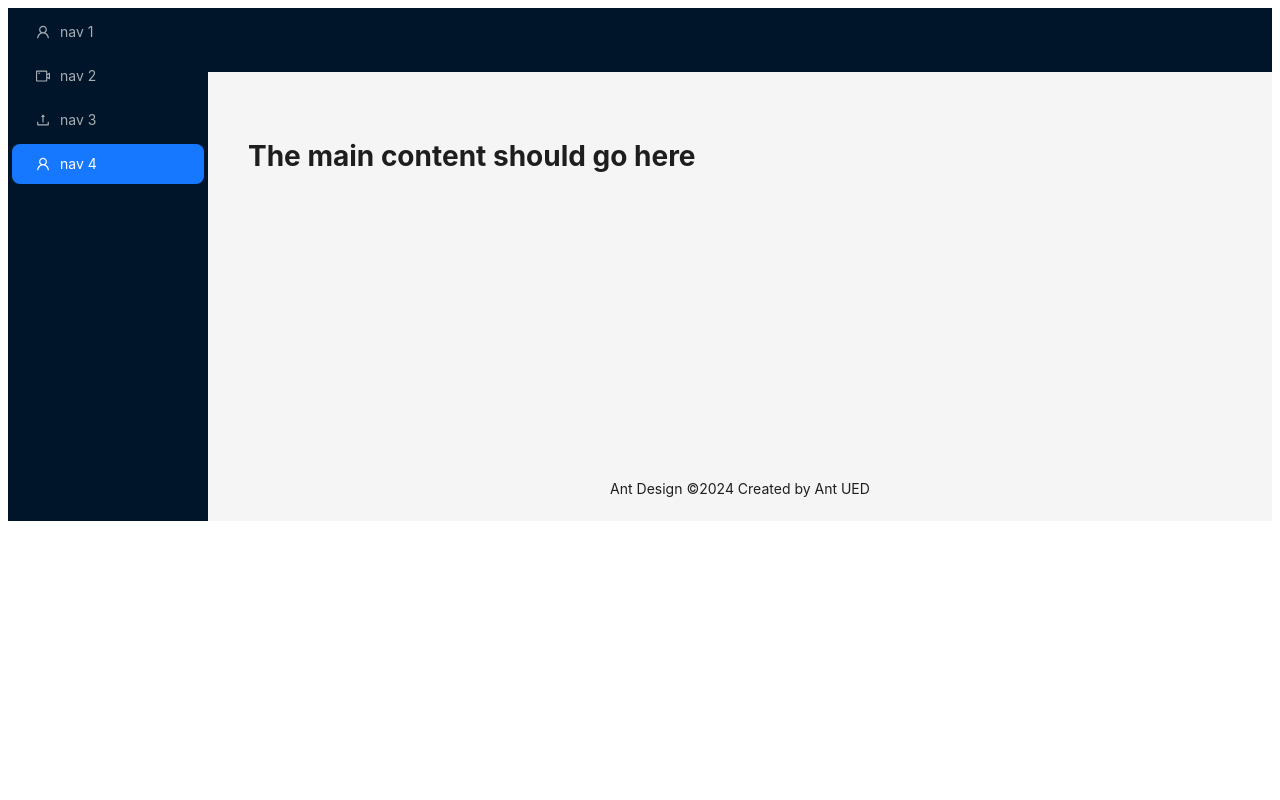
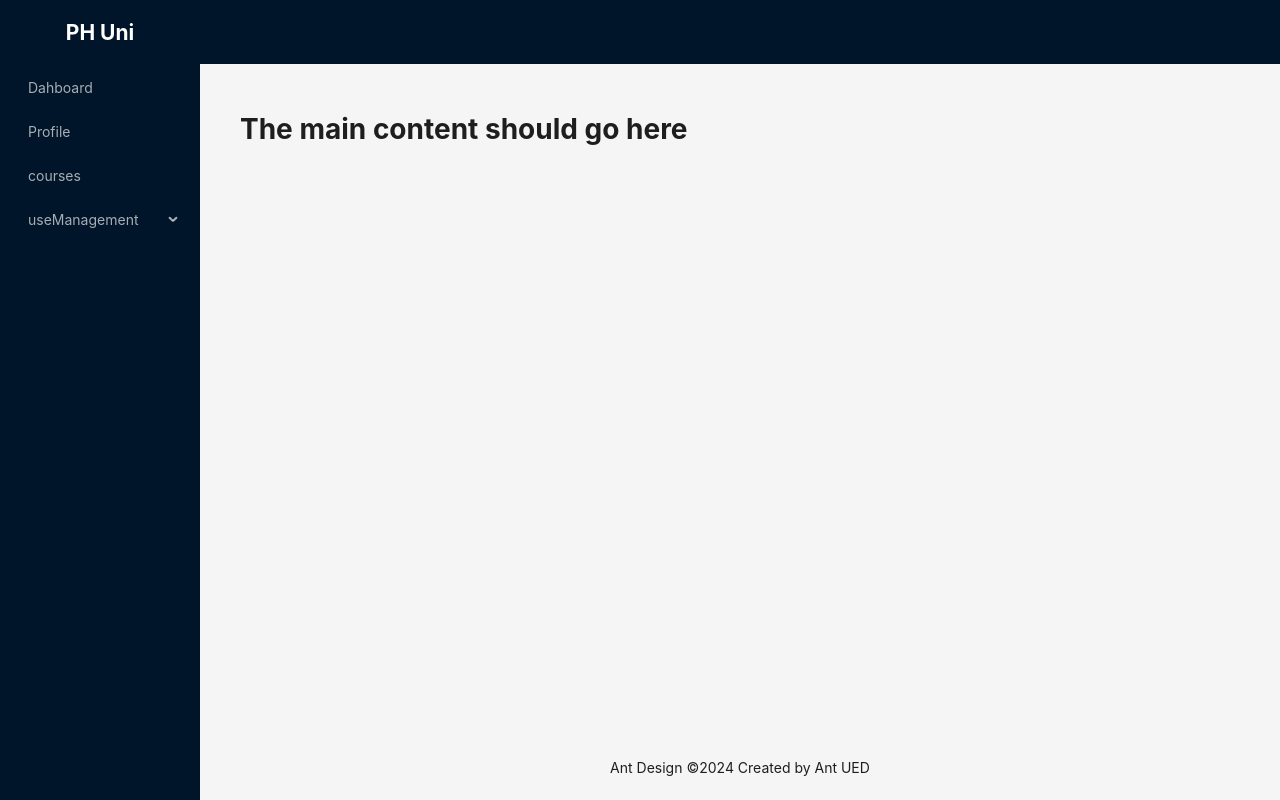
Before and after one commit to Yeakub1/PH-University, a React (Vite) app: page / in a window 1280 px wide. Built offline with nearby package versions, Linux system fonts and the light colour scheme.

Commit message:
router setup

```diff
--- a/src/components/layout/MainLayout.tsx
+++ b/src/components/layout/MainLayout.tsx
@@ -1,28 +1,38 @@
-import { createElement } from "react";
-import { Layout, Menu } from "antd";
+import { Layout, Menu, MenuProps } from "antd";
 const { Header, Content, Footer, Sider } = Layout;
-import {
-  UploadOutlined,
-  UserOutlined,
-  VideoCameraOutlined,
-} from "@ant-design/icons";
 
-const items = [
-  UserOutlined,
-  VideoCameraOutlined,
-  UploadOutlined,
-  UserOutlined,
-].map((icon, index) => ({
-  key: String(index + 1),
-  icon: createElement(icon),
-  label: `nav ${index + 1}`,
-}));
-
-
+const items: MenuProps["items"] = [
+  {
+    key: "fdsdfja",
+    label: "Dahboard",
+  },
+  {
+    key: "dfadsljdf",
+    label: "Profile",
+  },
+  {
+    key: "dljakfag",
+    label: "courses",
+  },
+  {
+    key: "dljakfagfd",
+    label: "useManagement",
+    children: [
+      {
+        key: "fdsdfjada",
+        label: "student",
+      },
+      {
+        key: "dfaddasljdf",
+        label: "admin",
+      },
+    ],
+  },
+];
 
 const MainLayout = () => {
   return (
-      <Layout>
+    <Layout style={{ height: "100vh" }}>
       <Sider
         breakpoint="lg"
         collapsedWidth="0"
@@ -33,7 +43,9 @@ const MainLayout = () => {
           console.log(collapsed, type);
         }}
       >
-          <div className="demo-logo-vertical" />
+        <div style={{color: 'white', textAlign: 'center', height: '4rem', display: 'flex', justifyContent: 'center', alignItems: 'center'}}>
+          <h1>PH Uni</h1>
+        </div>
         <Menu
           theme="dark"
           mode="inline"
@@ -42,7 +54,7 @@ const MainLayout = () => {
         />
       </Sider>
       <Layout>
-          <Header style={{ padding: 0}} />
+        <Header style={{ padding: 0 }} />
         <Content style={{ margin: "24px 16px 0" }}>
           <div
             style={{
--- a/src/index.css
+++ b/src/index.css
@@ -0,0 +1,5 @@
+*{
+    box-sizing: border-box;
+    padding: 0;
+    margin: 0;
+}
--- a/src/main.tsx
+++ b/src/main.tsx
@@ -1,10 +1,11 @@
 import React from 'react'
 import ReactDOM from 'react-dom/client'
-import App from './App.tsx'
 import './index.css'
+import { RouterProvider } from 'react-router-dom'
+import router from './routes/routes.tsx'
 
 ReactDOM.createRoot(document.getElementById('root')!).render(
   <React.StrictMode>
-    <App />
+    <RouterProvider router={ router} />
   </React.StrictMode>,
 )
--- /dev/null
+++ b/src/routes/routes.tsx
@@ -0,0 +1,11 @@
+import { createBrowserRouter } from "react-router-dom";
+import App from "../App";
+
+const router = createBrowserRouter([
+  {
+    path: "/",
+    element: <App />,
+  },
+]);
+
+export default router;
```
Lines whose indentation alone changed are shown as unchanged.
